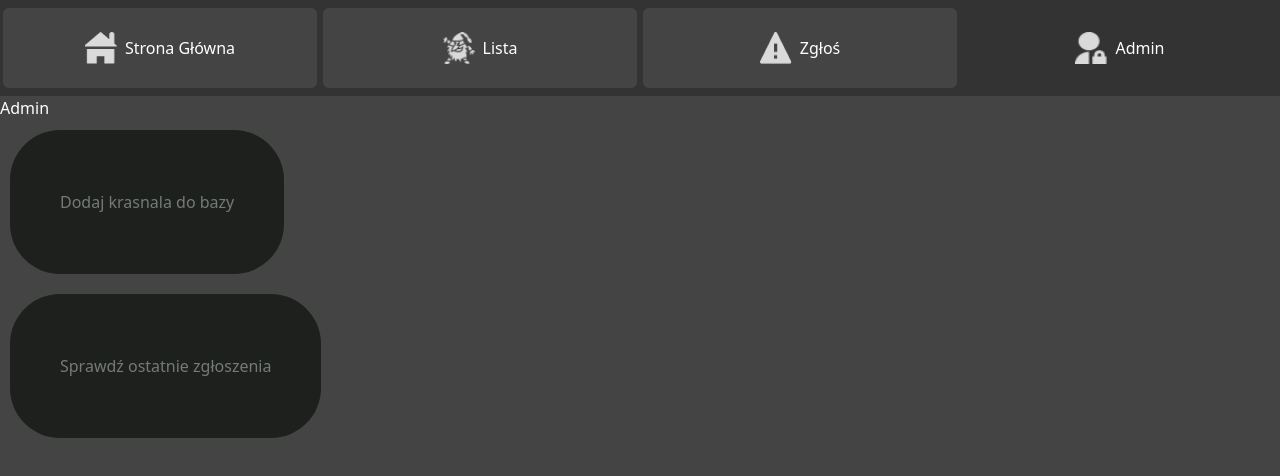
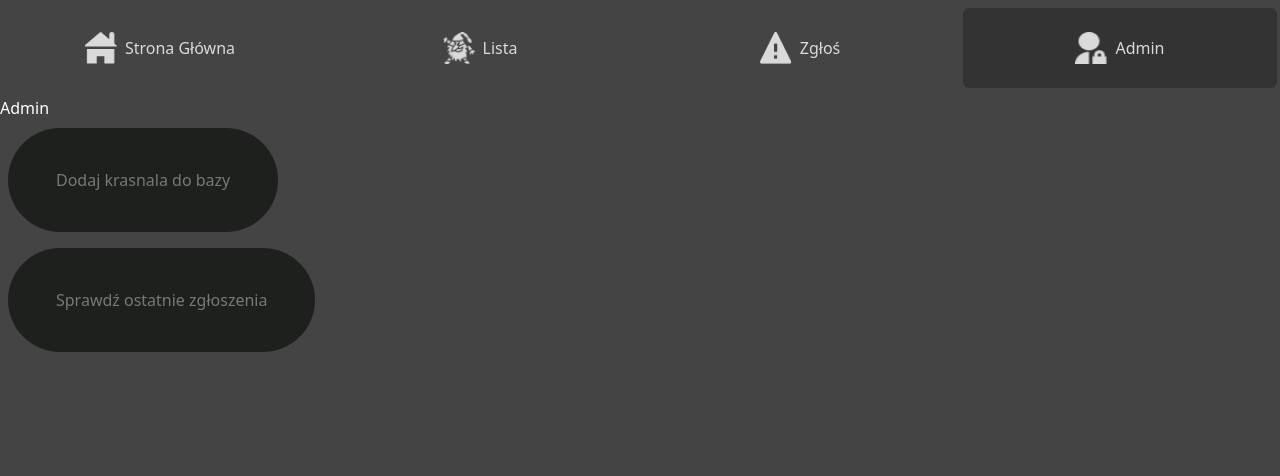
Before and after one commit to Newbies-Workplace/gnome-app, a React (Vite) app in the folder apps/gnome-web/: page /admin in a window 1280 px wide. Shown: the top 476 px of the page. Built offline with nearby package versions, Linux system fonts and the light colour scheme.

Commit message:
small style changes

```diff
--- a/apps/gnome-web/src/components/LinkButton.tsx
+++ b/apps/gnome-web/src/components/LinkButton.tsx
@@ -6,19 +6,12 @@ type LinkButtonProps = {
 };
 
 export const LinkButton: React.FC<LinkButtonProps> = ({ to, label }) => {
-  const buttonStyle: React.CSSProperties = {
-    backgroundColor: "#1E201E",
-    color: "#757A75",
-    borderRadius: "50px",
-    padding: "60px 50px",
-    border: "none",
-    cursor: "pointer",
-    margin: "10px",
-  };
   return (
     <div>
       <Link to={to}>
-        <button style={buttonStyle}>{label}</button>
+        <button className="bg-[#1E201E] text-[#757A75] rounded-full px-12 py-10 border-none cursor-pointer m-2">
+          {label}
+        </button>
       </Link>
     </div>
   );
--- a/apps/gnome-web/src/components/Navbar.tsx
+++ b/apps/gnome-web/src/components/Navbar.tsx
@@ -14,7 +14,7 @@ const Navbar = () => {
   return (
     <header
       className={
-        "text-[#fff] py-2 text-center h-24 w-full flex flex-row justify-center items-center bg-[#333]"
+        "text-[#fff] py-2 text-center h-24 w-full flex flex-row justify-center items-center "
       }
     >
       {links.map((link, index) => {
@@ -27,7 +27,7 @@ const Navbar = () => {
             <section
               key={index}
               className={cn(
-                `w-49/50 h-full flex justify-center items-center bg-[#444] text-[#fff] rounded-md`,
+                `w-49/50 h-full flex justify-center items-center bg-[#444] text-[#DADADA] rounded-md`,
                 `${
                   isActive ||
                   (
--- a/apps/gnome-web/src/pages/InfoAddPage.tsx
+++ b/apps/gnome-web/src/pages/InfoAddPage.tsx
@@ -4,7 +4,7 @@ import { LinkButton } from "../components/LinkButton";
 const AddInfoPage: React.FC = () => {
   return (
     <div>
-      <LinkButton to="/" label="Strona Główna" />
+      <LinkButton to="/admin" label="Admin" />
       <LinkButton to="/admin/addgnome" label="Dodaj kolejnego" />
     </div>
   );
```
